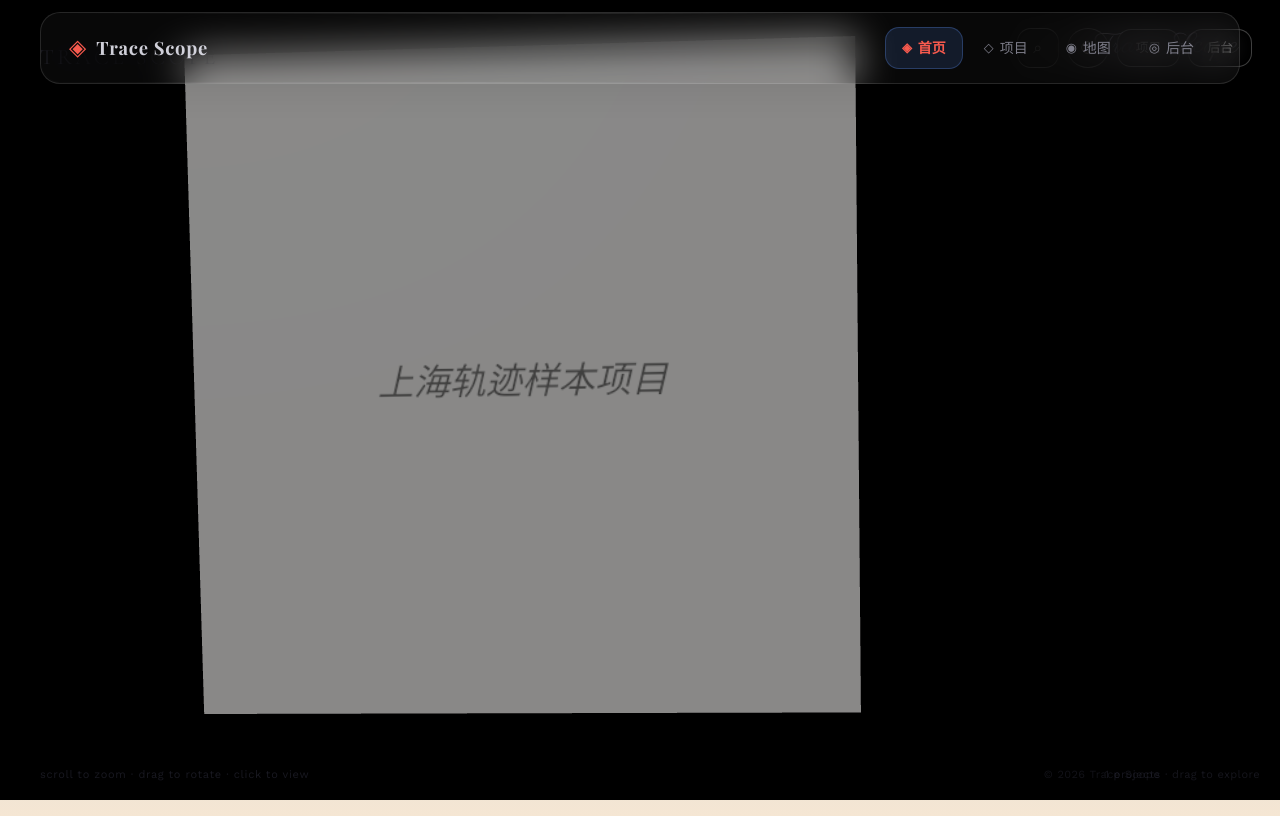
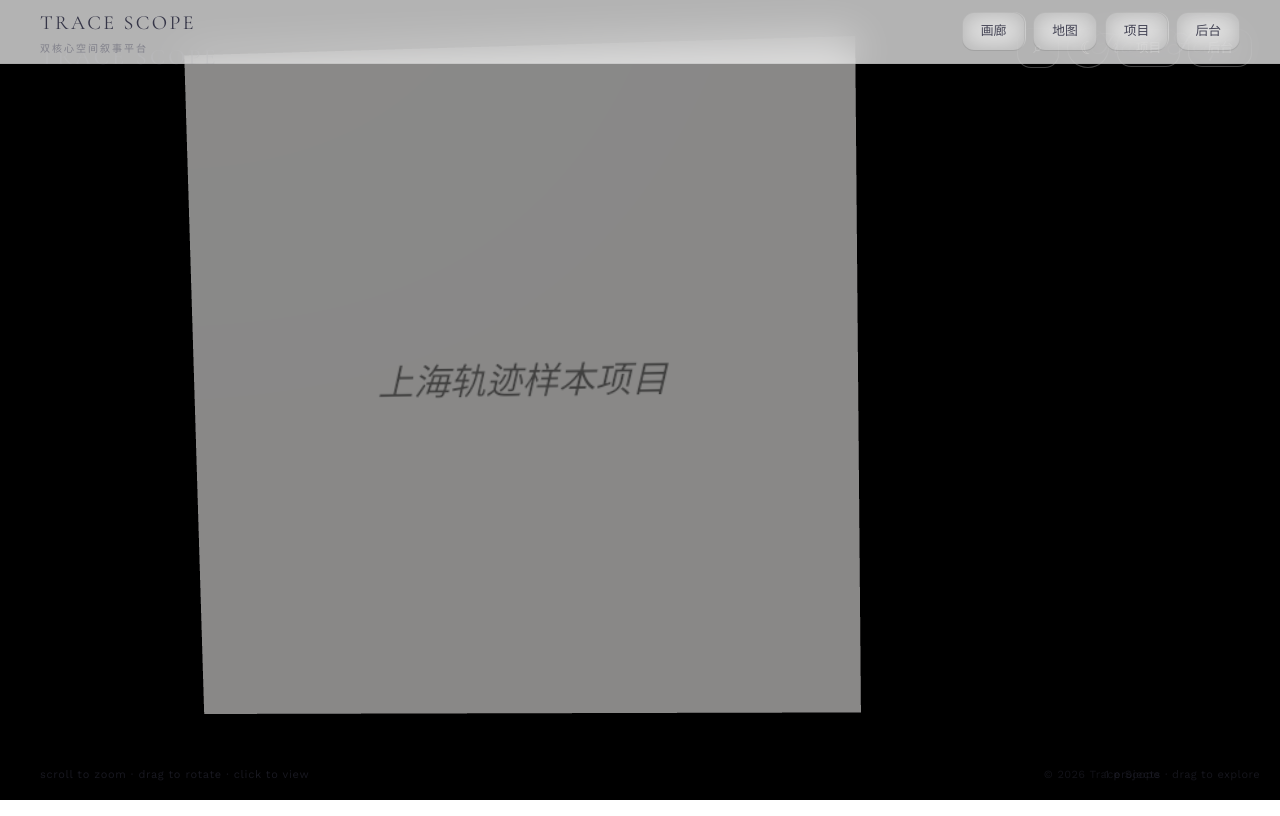
Before and after one commit to JJ704sd/cc-vibe-coding1.0, a React (Vite) app in the folder VS vibe coding files/trace-scope-platform/apps/web/: page / in a window 1280 px wide. Built offline with nearby package versions, Linux system fonts and the light colour scheme; a web font is replaced by a local one.

Commit message:
feat: update PublicLayout with glassmorphism header and yuyuzi fonts

```diff
--- a/VS vibe coding files/trace-scope-platform/apps/web/src/components/site/PublicLayout.tsx
+++ b/VS vibe coding files/trace-scope-platform/apps/web/src/components/site/PublicLayout.tsx
@@ -1,15 +1,115 @@
-import { Outlet } from 'react-router-dom';
-import { SiteHeader } from '@/components/site/SiteHeader';
-import { SkyBackground } from '@/components/site/SkyBackground';
+import { useState } from 'react';
+import { Link, Outlet } from 'react-router-dom';
 
 export function PublicLayout() {
+  const [nightMode] = useState(() => {
+    const h = new Date().getHours() + new Date().getMinutes() / 60;
+    return h < 5.5 || h > 18.5;
+  });
+
   return (
-    <>
-      <SkyBackground />
-      <SiteHeader />
-      <main style={{ minHeight: 'calc(100vh - 80px)', paddingTop: '8px' }}>
+    <div
+      style={{
+        minHeight: '100vh',
+        background: nightMode ? '#0f1629' : '#f5f5f5',
+        transition: 'background 2s ease',
+        fontFamily: "'Work Sans', sans-serif",
+      }}
+    >
+      {/* Glassmorphism header */}
+      <header
+        style={{
+          position: 'fixed',
+          top: 0,
+          left: 0,
+          right: 0,
+          height: '64px',
+          background: nightMode
+            ? 'rgba(15, 22, 41, 0.7)'
+            : 'rgba(255, 255, 255, 0.7)',
+          backdropFilter: 'blur(20px) saturate(1.4)',
+          WebkitBackdropFilter: 'blur(20px) saturate(1.4)',
+          borderBottom: `1px solid ${nightMode ? 'rgba(255,255,255,0.08)' : 'rgba(0,0,0,0.06)'}`,
+          display: 'flex',
+          alignItems: 'center',
+          justifyContent: 'space-between',
+          padding: '0 40px',
+          zIndex: 100,
+          transition: 'background 2s ease',
+        }}
+      >
+        {/* Brand */}
+        <Link
+          to="/"
+          style={{
+            textDecoration: 'none',
+            display: 'flex',
+            flexDirection: 'column',
+            gap: '2px',
+          }}
+        >
+          <span
+            style={{
+              fontFamily: "'Cormorant Garamond', serif",
+              fontSize: '20px',
+              fontWeight: 400,
+              letterSpacing: '0.12em',
+              textTransform: 'uppercase',
+              color: nightMode ? 'rgba(230,230,240,0.9)' : 'rgba(40,40,60,0.9)',
+              transition: 'color 2s ease',
+            }}
+          >
+            Trace Scope
+          </span>
+          <span
+            style={{
+              fontFamily: "'Work Sans', sans-serif",
+              fontSize: '10px',
+              letterSpacing: '0.2em',
+              textTransform: 'uppercase',
+              color: nightMode ? 'rgba(200,200,220,0.5)' : 'rgba(80,80,100,0.5)',
+              transition: 'color 2s ease',
+            }}
+          >
+            双核心空间叙事平台
+          </span>
+        </Link>
+
+        {/* Nav */}
+        <nav style={{ display: 'flex', gap: '8px', alignItems: 'center' }}>
+          {[
+            { to: '/gallery', label: '画廊' },
+            { to: '/map', label: '地图' },
+            { to: '/projects', label: '项目' },
+            { to: '/admin', label: '后台' },
+          ].map((item) => (
+            <Link
+              key={item.to}
+              to={item.to}
+              style={{
+                padding: '8px 18px',
+                borderRadius: '12px',
+                fontSize: '0.8rem',
+                fontWeight: 500,
+                fontFamily: "'Work Sans', sans-serif",
+                backdropFilter: 'blur(12px)',
+                background: nightMode ? 'rgba(255,255,255,0.06)' : 'rgba(0,0,0,0.04)',
+                border: `1px solid ${nightMode ? 'rgba(255,255,255,0.1)' : 'rgba(0,0,0,0.06)'}`,
+                color: nightMode ? 'rgba(230,230,240,0.85)' : 'rgba(40,40,60,0.85)',
+                textDecoration: 'none',
+                transition: 'all 0.25s ease',
+              }}
+            >
+              {item.label}
+            </Link>
+          ))}
+        </nav>
+      </header>
+
+      {/* Page content */}
+      <main style={{ paddingTop: '64px' }}>
         <Outlet />
       </main>
-    </>
+    </div>
   );
 }
```
